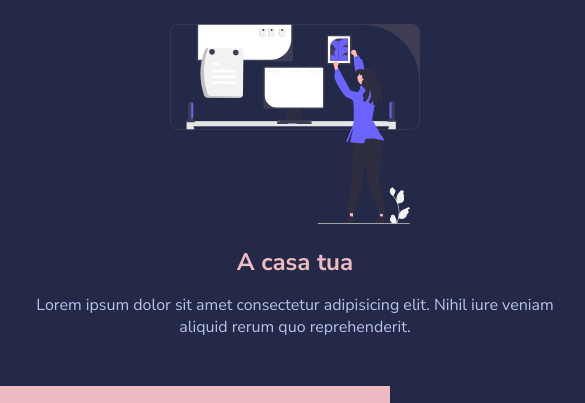
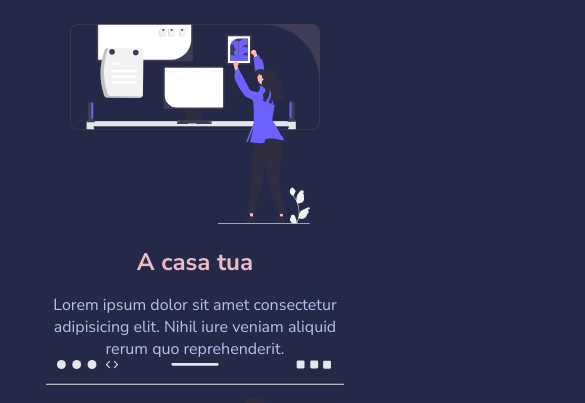
Before and after one commit to RiccardoMacchi/html-css-resp-wannabe, a plain HTML site: page index.html in a window 390 px wide. Shown: the part 209-612 px from the top of the page, 585 px wide, since content can reach past the window. Drawn offline with Linux system fonts and the light colour scheme.

Commit message:
aggiunta meta tag responsive aggiunta responsive screen 768px e 480px

```diff
--- a/css/style.css
+++ b/css/style.css
@@ -127,3 +127,26 @@ img {
 /************************************************
     SOLUZIONE RESPONSIVE
  ************************************************/
+
+
+@media screen and (max-width:768px) {
+    .container {
+        width: 100%;
+    }
+}
+
+
+@media screen and (max-width:480px) {
+    .row {
+        display: block;
+    }
+
+    .lessons .col,
+    .steps .col,
+    .why-us .col-left,
+    .why-us .col-right{
+        width: 100%;
+        margin: 0 auto;
+    }
+
+}
--- a/index.html
+++ b/index.html
@@ -8,6 +8,8 @@
             href="https://fonts.googleapis.com/css2?family=Nunito+Sans:wght@400;700&display=swap"
             rel="stylesheet"
         />
+        <!-- Metatag Responsive -->
+        <meta name="viewport" content="width=device-width, initial-scale=1.0">
         <!-- Main Styles -->
         <link rel="stylesheet" href="./css/style.css" />
     </head>
```
